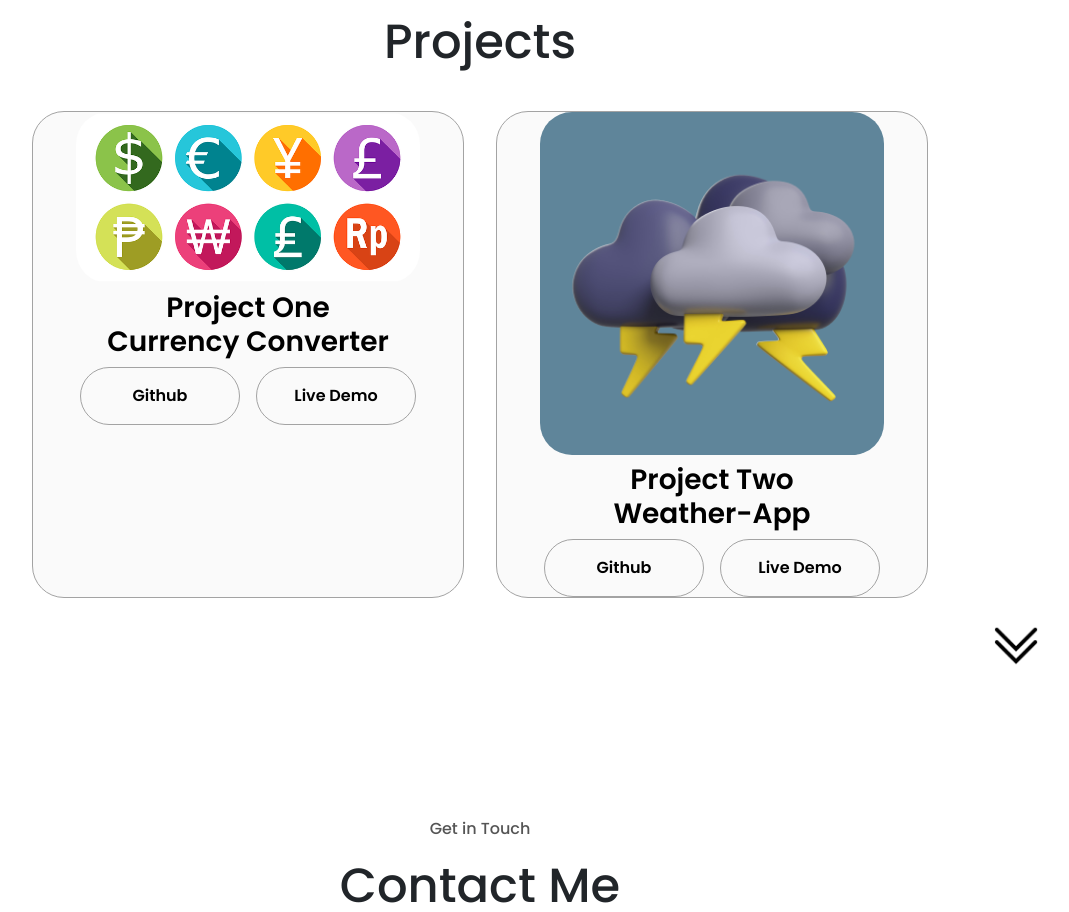
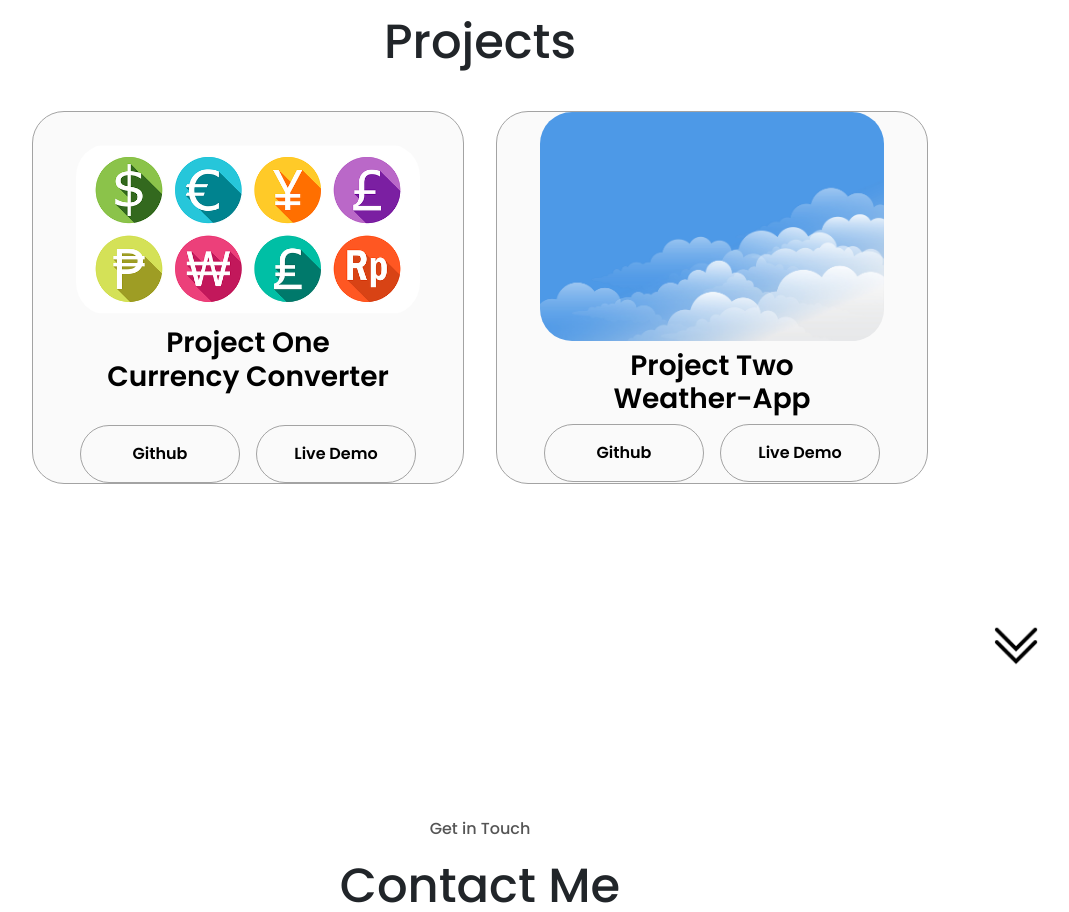
Before and after one commit to pankaj-1134/Portfolio, a plain HTML site: page index.html in a window 1280 px wide. Shown: the part 2491-3403 px from the top of the page, without its empty margins (160-1229 px from the left). Drawn offline with nearby package versions, Linux system fonts and the light colour scheme.

Commit message:
project update

```diff
--- a/index.html
+++ b/index.html
@@ -140,9 +140,9 @@
             <div class="about-containers">
             <div class="details-container color-container">
                 <div class="article-container">
-                    <img src="Asset/currency1.png" alt="Project 1" class="project-img">
+                    <img src="Asset/currency1.png" alt="Project 1" class="project-img1">
                 </div>
-                <h2 class="experience-sub-title project-title"> Project One <br> Currency Converter</h2>
+                <h2 class="experience-sub-title project-title1"> Project One <br> Currency Converter</h2>
                 <div class="btn-container">
                     <button class="btn btn-color-2 project-btn" onclick="location.href='https://github.com/'"> Github</button>
                     <button class="btn btn-color-2 project-btn" onclick="location.href='https://pankaj-1134.github.io/Currency-Converter/'"> Live Demo</button>
@@ -150,7 +150,7 @@
             </div>
             <div class="details-container color-container">
                 <div class="article-container">
-                    <img src="Asset/img1.jpg" alt="Project 1" class="project-img">
+                    <img src="Asset/forecast.jpg" alt="Project 1" class="project-img">
                 </div>
                 <h2 class="experience-sub-title project-title"> Project Two <br> Weather-App</h2>
                 <div class="btn-container">
--- a/style.css
+++ b/style.css
@@ -361,7 +361,18 @@ article .icon {
 .project-img {
     border-radius: 2rem;
     width: 90%;
+    height: 80%;
+}
+
+.project-img1{
+    border-radius: 2rem;
+    width: 90%;
     height: 90%;
+    margin-top: 2rem;
+}
+ .project-title1{
+    margin-top: 0.67rem;
+    color: black;
 }
 
 .project-title {
```
Also changed, not shown: Asset/forecast.jpg (added), Asset/img1.jpg (deleted).
